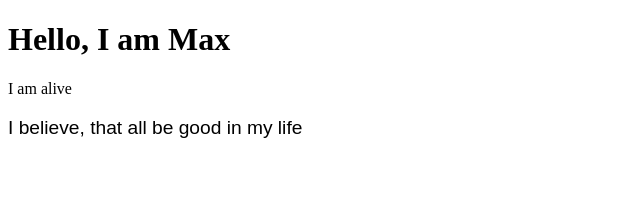
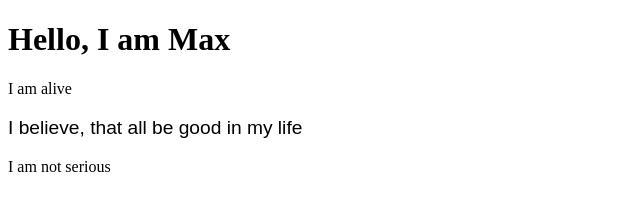
Before and after one commit to Bykov-Max/newReposite, a plain HTML site: page index.html in a window 1280 px wide. Shown: the whole page, without its empty margins (0-640 px from the left). Drawn offline with Linux system fonts and the light colour scheme.

Commit message:
Update index.html

```diff
--- a/index.html
+++ b/index.html
@@ -9,5 +9,6 @@
     <h1>Hello, I am Max</h1>
     <p>I am alive</p>
     <p class = "status">I believe, that all be good in my life</p>
+    <p>I am not serious</p>
 </body>
 </html>
```
